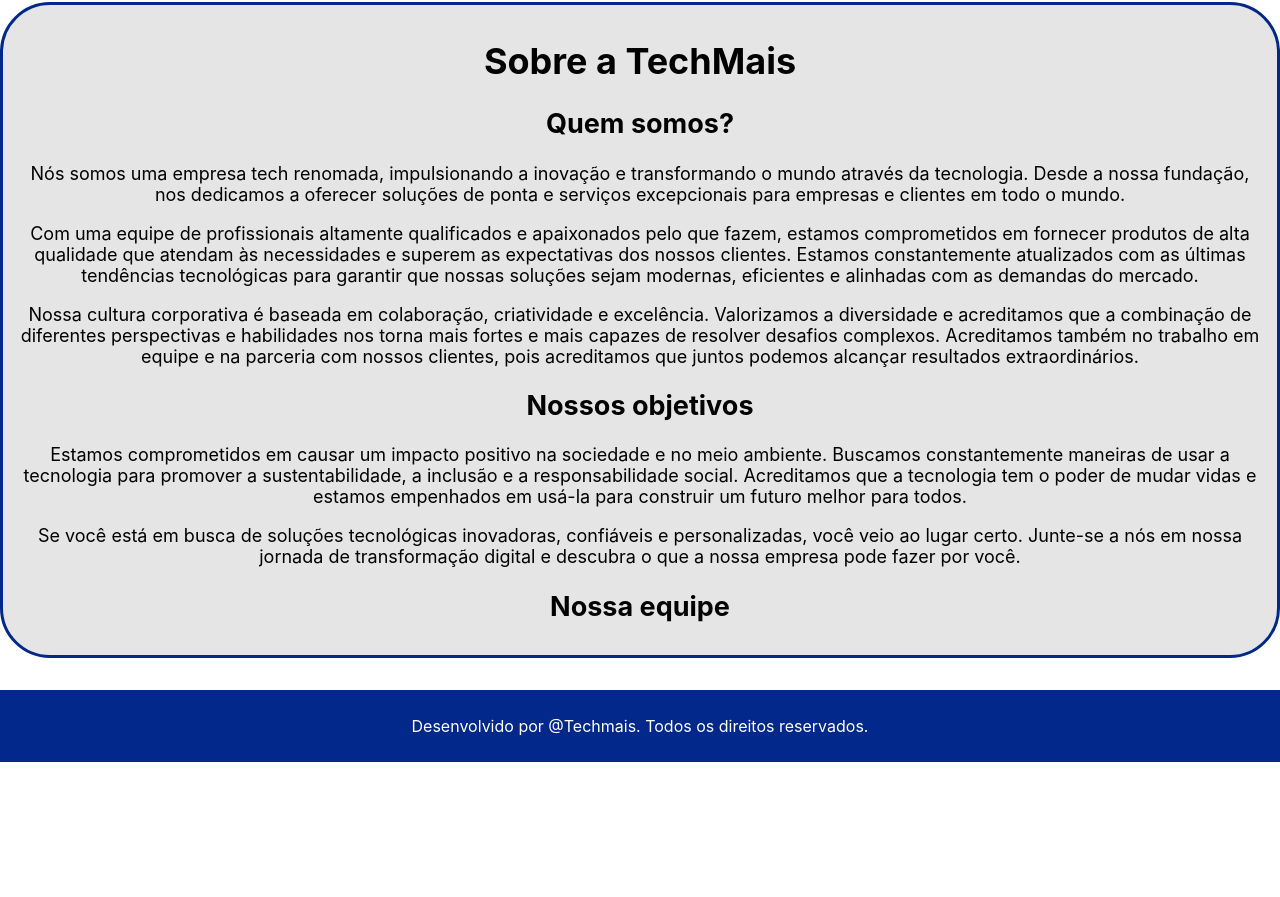
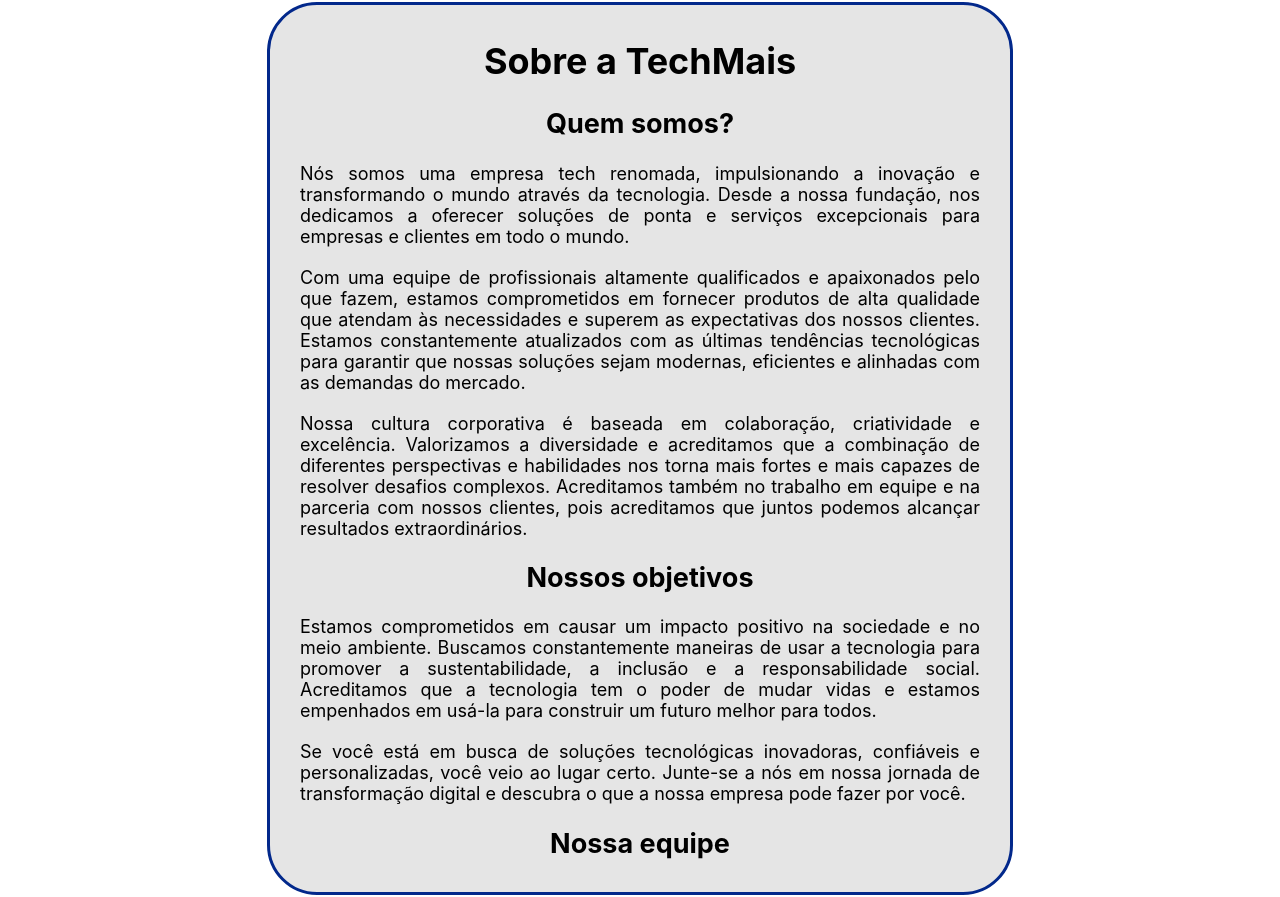
Before and after one commit to FelippeMagarao/tech_mais_codigo, a React (Create React App) app: page /sobre in a window 1280 px wide. Shown: the part 460-1357 px from the top of the page. Before the commit the page ends 1222 px from the top, so only its background shows below. Built offline with nearby package versions, Linux system fonts and the light colour scheme.

Commit message:
update fernanda 24.05

```diff
--- a/src/pages/sobre.jsx
+++ b/src/pages/sobre.jsx
@@ -13,21 +13,21 @@
     <header className="Suporte-logo">
       <img src={logo} className="Suporte-logo" alt="logo" />
     </header>
-    <body className='Suporte-area'>
+    <body className='Sobre-area'>
       <h1>Sobre a TechMais</h1>
       <h2>Quem somos?</h2>
       <div>
-      <p>Nós somos uma empresa tech renomada, impulsionando a inovação e transformando o mundo através da tecnologia. Desde a nossa fundação, nos dedicamos a oferecer soluções de ponta e serviços excepcionais para empresas e clientes em todo o mundo.</p>
+      <p className="paragrafo">Nós somos uma empresa tech renomada, impulsionando a inovação e transformando o mundo através da tecnologia. Desde a nossa fundação, nos dedicamos a oferecer soluções de ponta e serviços excepcionais para empresas e clientes em todo o mundo.</p>
 
-      <p>Com uma equipe de profissionais altamente qualificados e apaixonados pelo que fazem, estamos comprometidos em fornecer produtos de alta qualidade que atendam às necessidades e superem as expectativas dos nossos clientes. Estamos constantemente atualizados com as últimas tendências tecnológicas para garantir que nossas soluções sejam modernas, eficientes e alinhadas com as demandas do mercado.</p>
+      <p className="paragrafo">Com uma equipe de profissionais altamente qualificados e apaixonados pelo que fazem, estamos comprometidos em fornecer produtos de alta qualidade que atendam às necessidades e superem as expectativas dos nossos clientes. Estamos constantemente atualizados com as últimas tendências tecnológicas para garantir que nossas soluções sejam modernas, eficientes e alinhadas com as demandas do mercado.</p>
 
-      <p>Nossa cultura corporativa é baseada em colaboração, criatividade e excelência. Valorizamos a diversidade e acreditamos que a combinação de diferentes perspectivas e habilidades nos torna mais fortes e mais capazes de resolver desafios complexos. Acreditamos também no trabalho em equipe e na parceria com nossos clientes, pois acreditamos que juntos podemos alcançar resultados extraordinários.</p>
+      <p className="paragrafo">Nossa cultura corporativa é baseada em colaboração, criatividade e excelência. Valorizamos a diversidade e acreditamos que a combinação de diferentes perspectivas e habilidades nos torna mais fortes e mais capazes de resolver desafios complexos. Acreditamos também no trabalho em equipe e na parceria com nossos clientes, pois acreditamos que juntos podemos alcançar resultados extraordinários.</p>
       </div>
       <h2>Nossos objetivos</h2>
       <div>
-      <p>Estamos comprometidos em causar um impacto positivo na sociedade e no meio ambiente. Buscamos constantemente maneiras de usar a tecnologia para promover a sustentabilidade, a inclusão e a responsabilidade social. Acreditamos que a tecnologia tem o poder de mudar vidas e estamos empenhados em usá-la para construir um futuro melhor para todos.</p>
+      <p className="paragrafo">Estamos comprometidos em causar um impacto positivo na sociedade e no meio ambiente. Buscamos constantemente maneiras de usar a tecnologia para promover a sustentabilidade, a inclusão e a responsabilidade social. Acreditamos que a tecnologia tem o poder de mudar vidas e estamos empenhados em usá-la para construir um futuro melhor para todos.</p>
 
-      <p>Se você está em busca de soluções tecnológicas inovadoras, confiáveis e personalizadas, você veio ao lugar certo. Junte-se a nós em nossa jornada de transformação digital e descubra o que a nossa empresa pode fazer por você.</p>
+      <p className="paragrafo">Se você está em busca de soluções tecnológicas inovadoras, confiáveis e personalizadas, você veio ao lugar certo. Junte-se a nós em nossa jornada de transformação digital e descubra o que a nossa empresa pode fazer por você.</p>
       </div>
       <h2>Nossa equipe</h2>
     </body>
--- a/src/pages/style.css
+++ b/src/pages/style.css
@@ -40,6 +40,7 @@
     padding: 10px;
     font-size: large;
     background-color: rgba(0, 0, 0, 0.1);
+    width: 25em;
   }
 
   .footer{
@@ -78,15 +79,6 @@
 
   }
 
-  .Suporte-area{
-    display: inline-block;
-    border: 3px solid #02288b;
-    border-radius: 50px;
-    padding: 10px;
-    font-size: large;
-    background-color: rgba(0, 0, 0, 0.1);
-  }
-
   .sugestao{
     height: 3em;
   }
@@ -94,3 +86,18 @@
   .Login-link{
     display: block;
   }
+
+  .Sobre-area{
+    display: inline-block;
+    border: 3px solid #02288b;
+    border-radius: 50px;
+    padding: 10px;
+    font-size: large;
+    background-color: rgba(0, 0, 0, 0.1);
+    width: 40em;
+  }
+
+  .paragrafo{
+    margin: 20px;
+    text-align:justify;
+  }
--- a/src/pages/suporte.jsx
+++ b/src/pages/suporte.jsx
@@ -14,7 +14,7 @@
     <header className="Suporte-logo">
       <img src={logo} className="Suporte-logo" alt="logo" />
     </header>
-    <body className='Suporte-area'>
+    <body className='Login-area'>
       <h1>Suporte TechMais</h1>
       <h2>Email</h2>
       <p>suporte@techmais.com</p>
```
